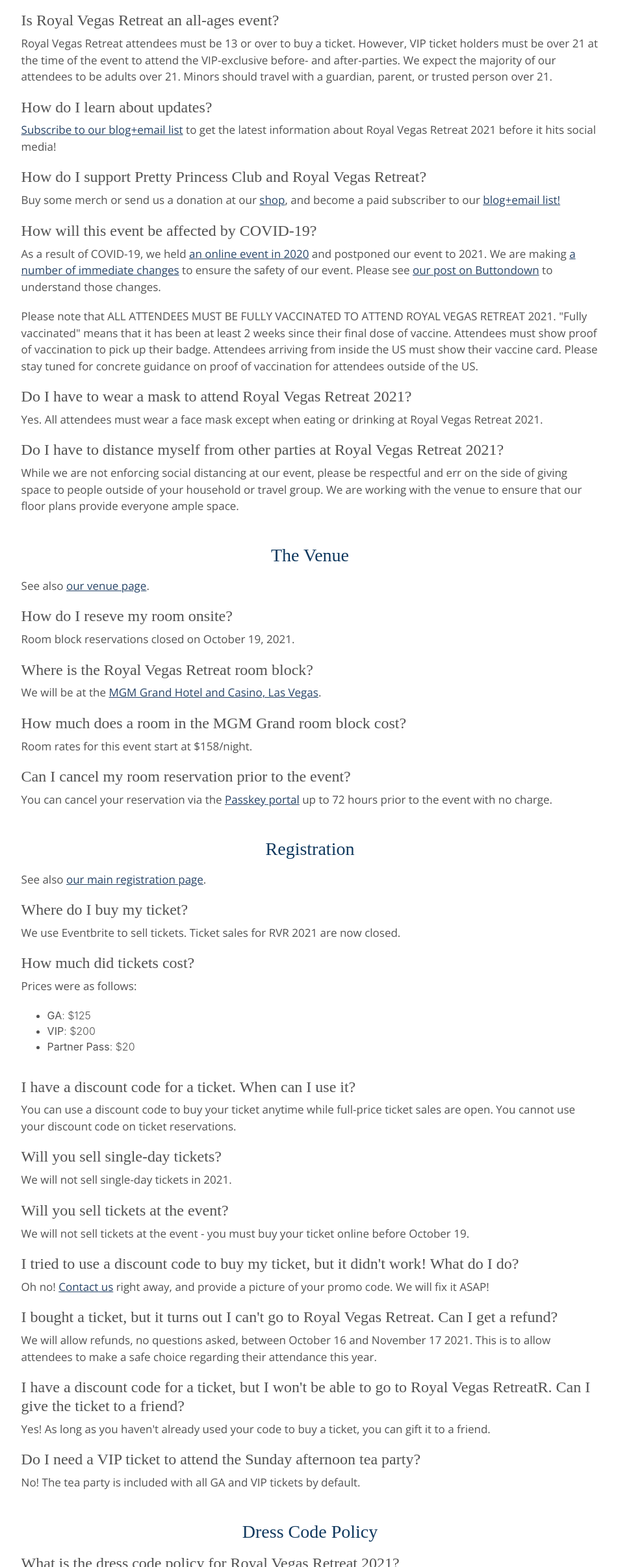
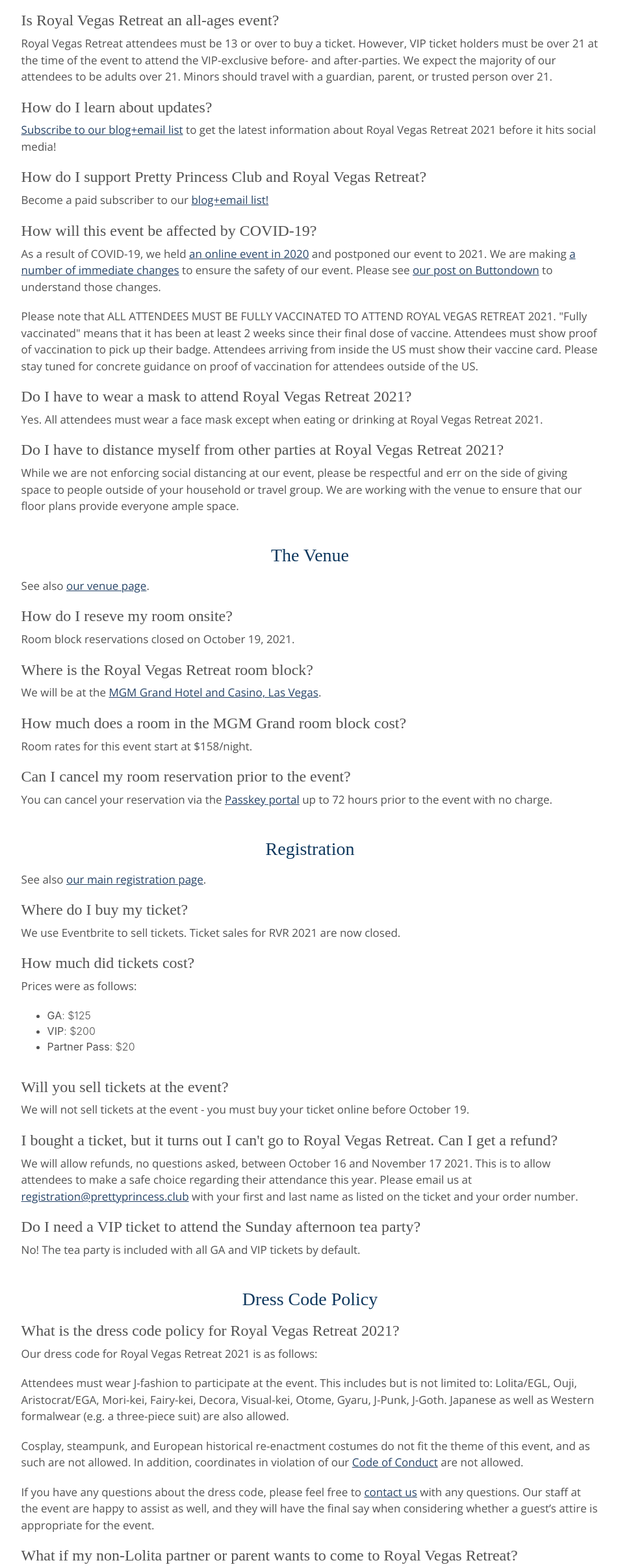
Before and after one commit to prettyprincessclub/ppc-site, a plain HTML site: page event/event-faq.html in a window 1280 px wide. Shown: the part 752-3164 px from the top of the page at 65% size, without its empty margins (163-1114 px from the left). Drawn offline with nearby package versions, Linux system fonts and the light colour scheme; a web font is replaced by a local one.

Commit message:
more cleanup

```diff
--- a/event/event-faq.html
+++ b/event/event-faq.html
@@ -105,7 +105,7 @@
   <h4>How do I learn about updates?</h4>
 <p><a href="https://buttondown.email/prettyprincessclub">Subscribe to our blog+email list</a> to get the latest information about Royal Vegas Retreat 2021 before it hits social media!</p>
 <h4>How do I support Pretty Princess Club and Royal Vegas Retreat?</h4>
-<p>Buy some merch or send us a donation at our <a href="https://shop.prettyprincess.club">shop</a>, and become a paid subscriber to our <a href="https://buttondown.email/prettyprincessclub">blog+email list!</a></p>
+<p>Become a paid subscriber to our <a href="https://buttondown.email/prettyprincessclub">blog+email list!</a></p>
   <h4>How will this event be affected by COVID-19?</h4>
   <p>As a result of COVID-19, we held <a href="../virtual.html">an online event in 2020</a> and postponed our event to 2021. We are making <a href="https://buttondown.email/prettyprincessclub/archive/whats-changing-for-rvr-2021/">a number of immediate changes</a> to ensure the safety of our event. Please see <a href="https://buttondown.email/prettyprincessclub/archive/whats-changing-for-rvr-2021/">our post on Buttondown</a> to understand those changes.</p>
   <p>Please note that ALL ATTENDEES MUST BE FULLY VACCINATED TO ATTEND ROYAL VEGAS RETREAT 2021. "Fully vaccinated" means that it has been at least 2 weeks since their final dose of vaccine. Attendees must show proof of vaccination to pick up their badge. Attendees arriving from inside the US must show their vaccine card. Please stay tuned for concrete guidance on proof of vaccination for attendees outside of the US.</p>
@@ -135,18 +135,10 @@
       <li><b>Partner Pass</b>: $20</li>
     </ul>
   </p>
-  <h4>I have a discount code for a ticket. When can I use it?</h4>
-  <p>You can use a discount code to buy your ticket anytime while full-price ticket sales are open. You cannot use your discount code on ticket reservations.</p>
-  <h4>Will you sell single-day tickets?</h4>
-  <p>We will not sell single-day tickets in 2021.</p>
   <h4>Will you sell tickets at the event?</h4>
   <p>We will not sell tickets at the event - you must buy your ticket online before October 19.</p>
-  <h4>I tried to use a discount code to buy my ticket, but it didn't work! What do I do?</h4>
-  <p>Oh no! <a href="../about/contact.html">Contact us</a> right away, and provide a picture of your promo code. We will fix it ASAP!</p>
   <h4>I bought a ticket, but it turns out I can't go to Royal Vegas Retreat. Can I get a refund?</h4>
-  <p>We will allow refunds, no questions asked, between October 16 and November 17 2021. This is to allow attendees to make a safe choice regarding their attendance this year.</p>
-  <h4>I have a discount code for a ticket, but I won't be able to go to Royal Vegas RetreatR. Can I give the ticket to a friend?</h4>
-  <p>Yes! As long as you haven't already used your code to buy a ticket, you can gift it to a friend.</p>
+  <p>We will allow refunds, no questions asked, between October 16 and November 17 2021. This is to allow attendees to make a safe choice regarding their attendance this year. Please email us at <a href="mailto:registration@prettyprincess.club">registration@prettyprincess.club</a> with your first and last name as listed on the ticket and your order number.</p>
   <h4>Do I need a VIP ticket to attend the Sunday afternoon tea party?</h4>
   <p>No! The tea party is included with all GA and VIP tickets by default.</p>
   <h3 class="section-header">Dress Code Policy</h3>
```
Also changed, not shown: event/programming.html (+5 -8 lines), event/special-guests.html (+1 -1 lines), event/vendors.html (+1 -1 lines), vegas.html (+1 -1 lines).
